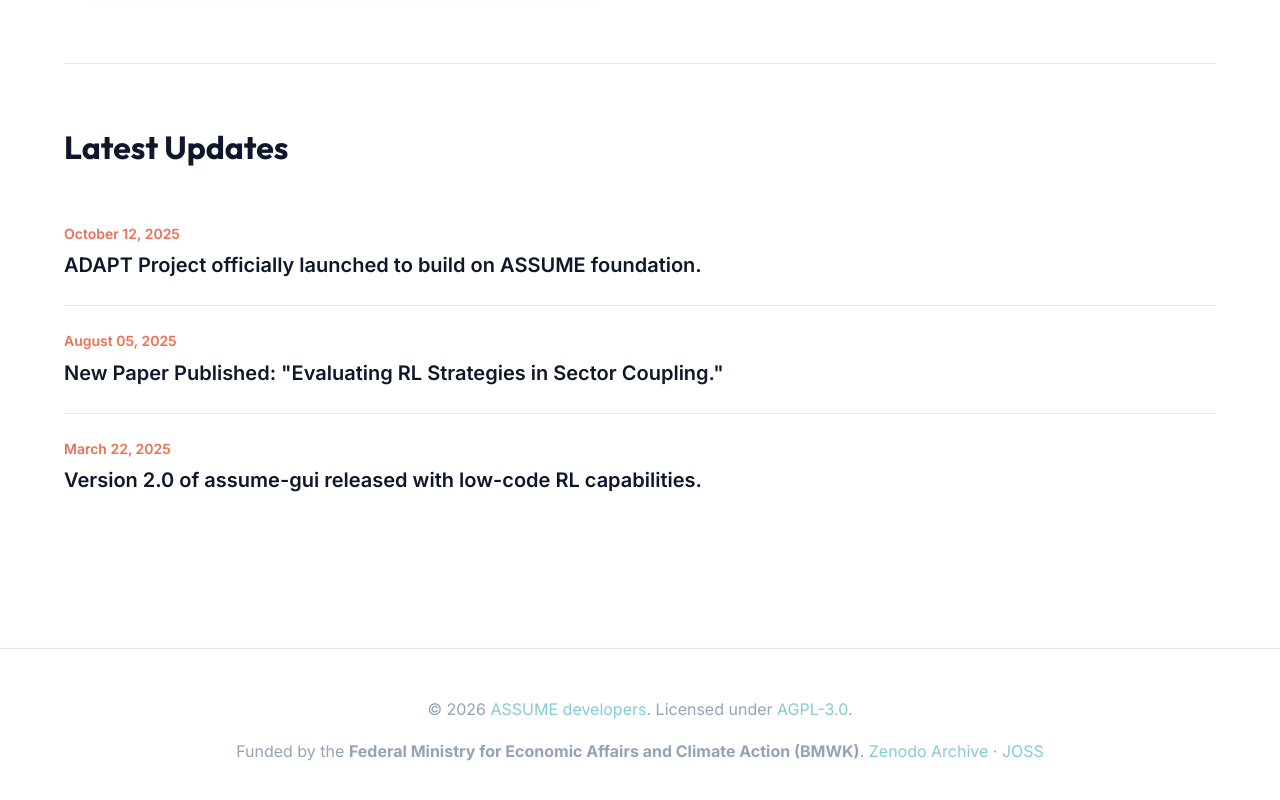
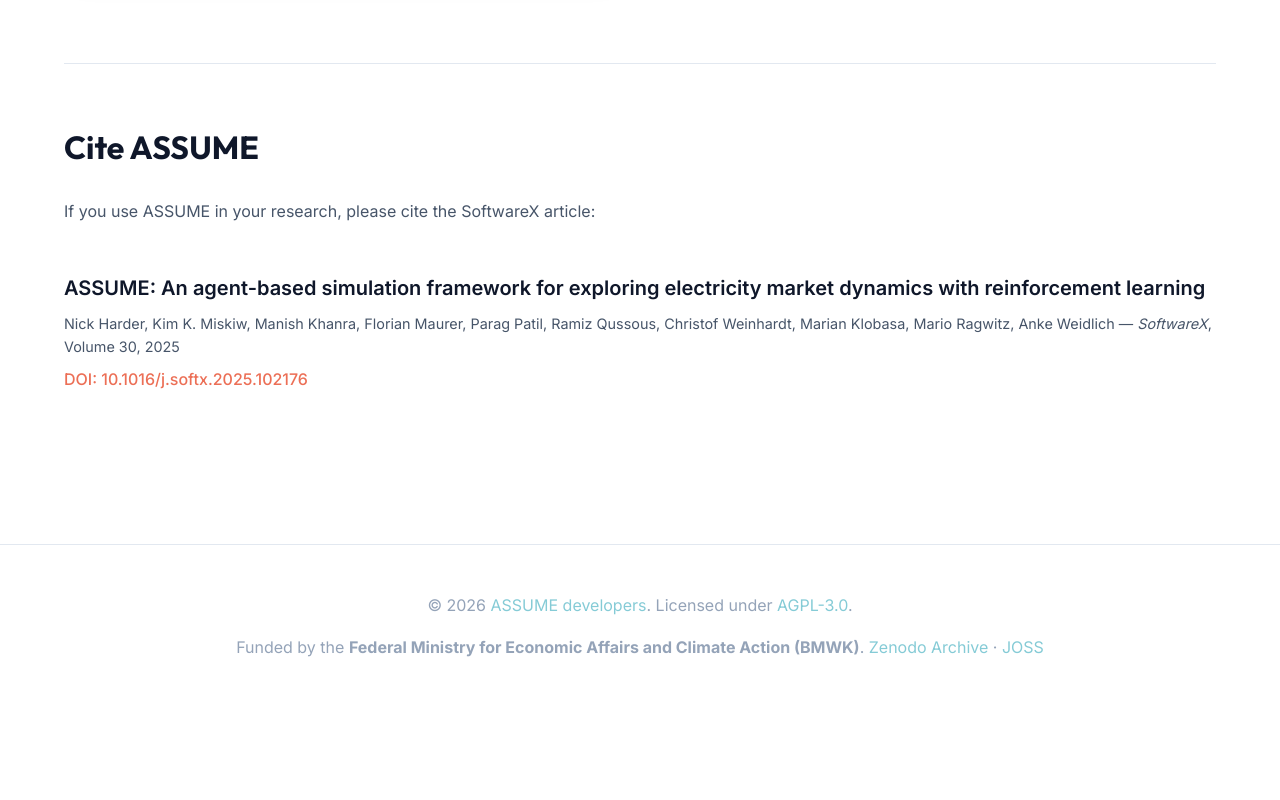
Before and after one commit to assume-framework/assume-framework.github.io, a React (Vite) app: page / in a window 1280 px wide. Shown: the part 1680-2480 px from the top of the page. After the commit the page ends 2388 px from the top, so only its background shows below. Built offline with nearby package versions, Linux system fonts and the light colour scheme.

Commit message:
fix: replace fabricated news items with verified citation section

```diff
--- a/src/pages/HomePage.tsx
+++ b/src/pages/HomePage.tsx
@@ -67,22 +67,20 @@ export function HomePage() {
         </div>
       </section>
 
-      {/* News Feed Section */}
+      {/* Citing ASSUME */}
       <section className="news-feed">
-        <h2>Latest Updates</h2>
-        <div className="news-list">
-          <div className="news-item">
-            <span className="news-date">October 12, 2025</span>
-            <p className="news-title">ADAPT Project officially launched to build on ASSUME foundation.</p>
-          </div>
-          <div className="news-item">
-            <span className="news-date">August 05, 2025</span>
-            <p className="news-title">New Paper Published: "Evaluating RL Strategies in Sector Coupling."</p>
-          </div>
-          <div className="news-item">
-            <span className="news-date">March 22, 2025</span>
-            <p className="news-title">Version 2.0 of assume-gui released with low-code RL capabilities.</p>
-          </div>
+        <h2>Cite ASSUME</h2>
+        <p style={{ color: 'var(--text-secondary)', marginBottom: '1.5rem', lineHeight: 1.6 }}>
+          If you use ASSUME in your research, please cite the SoftwareX article:
+        </p>
+        <div className="news-item">
+          <p className="news-title" style={{ fontWeight: 600 }}>
+            ASSUME: An agent-based simulation framework for exploring electricity market dynamics with reinforcement learning
+          </p>
+          <p style={{ color: 'var(--text-secondary)', fontSize: '0.9rem', margin: '0.5rem 0' }}>
+            Nick Harder, Kim K. Miskiw, Manish Khanra, Florian Maurer, Parag Patil, Ramiz Qussous, Christof Weinhardt, Marian Klobasa, Mario Ragwitz, Anke Weidlich — <em>SoftwareX</em>, Volume 30, 2025
+          </p>
+          <a href="https://doi.org/10.1016/j.softx.2025.102176" style={{ color: 'var(--brand-primary)', fontWeight: 500 }} target="_blank" rel="noopener noreferrer">DOI: 10.1016/j.softx.2025.102176</a>
         </div>
       </section>
     </div>
```
